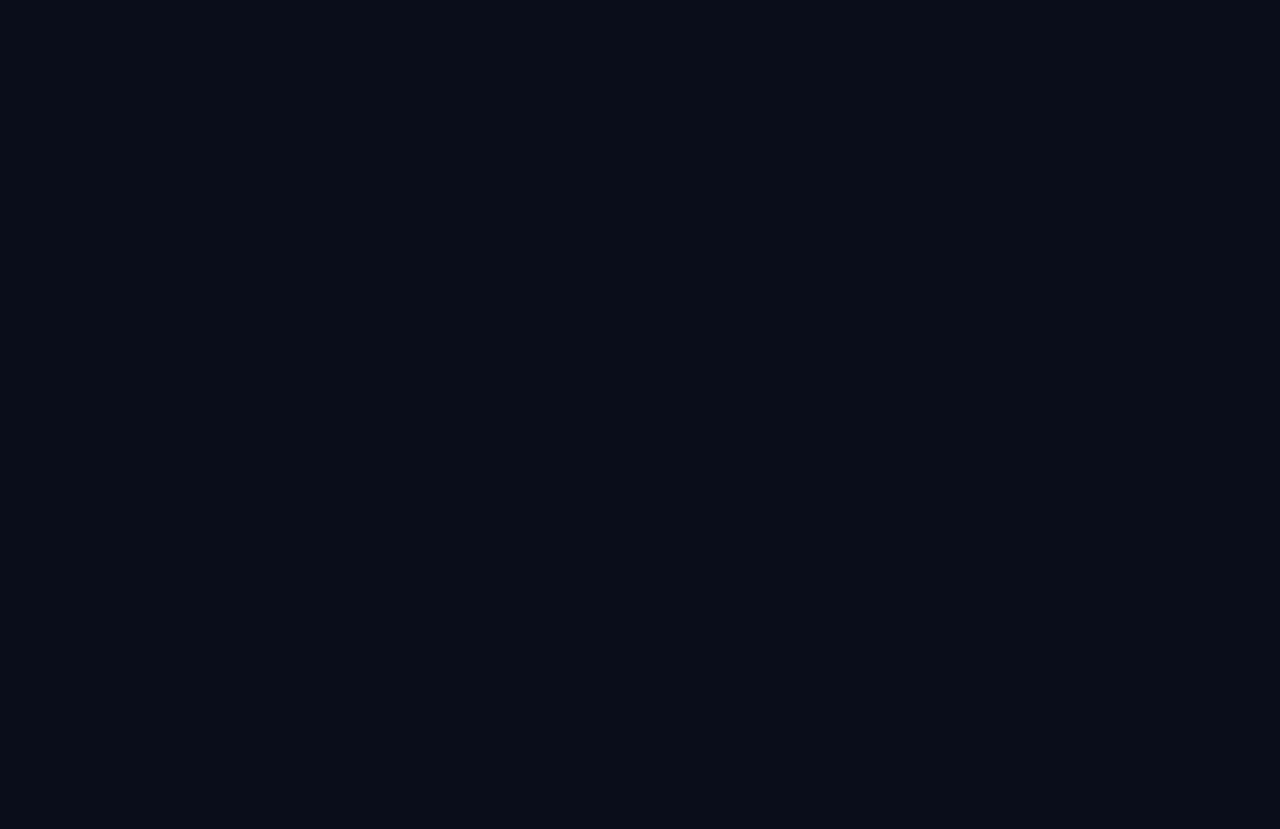
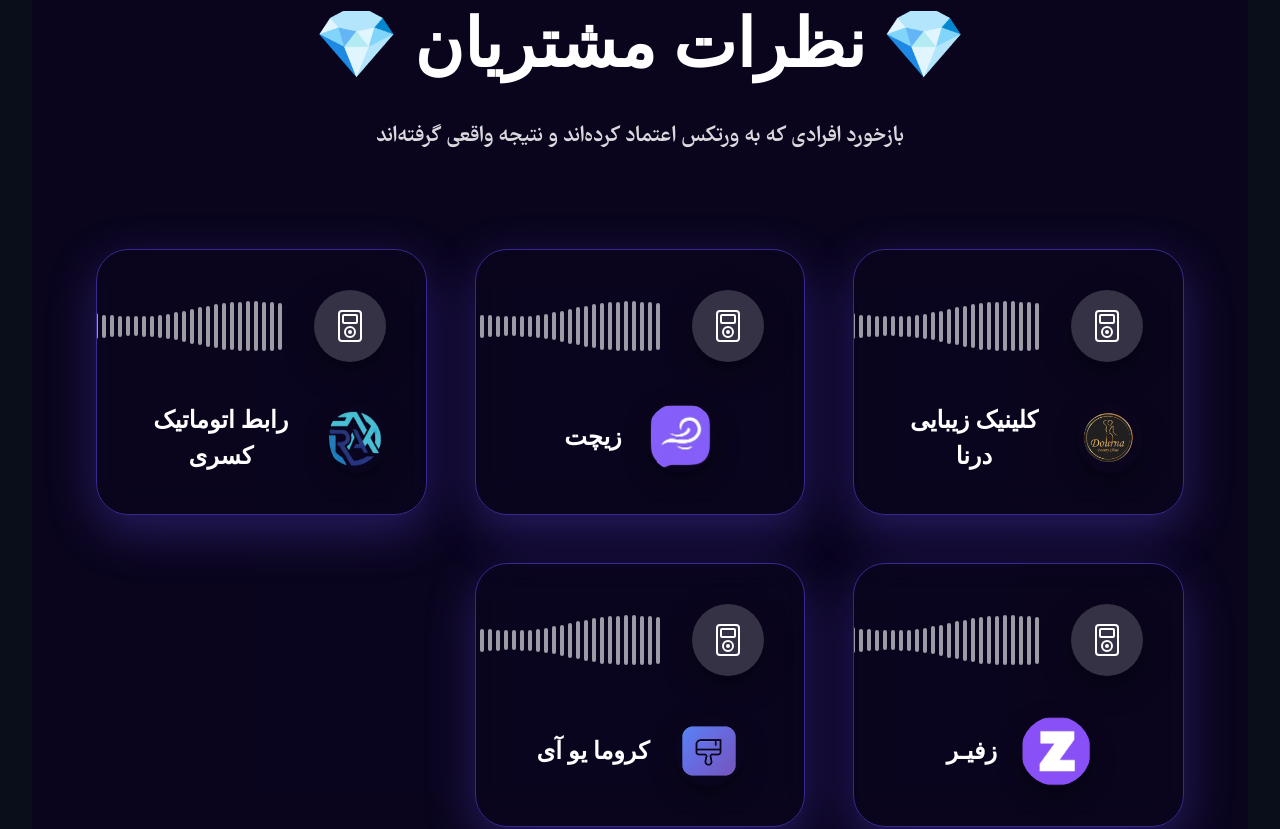
Before and after one commit to Morteza-Hoseinzadeh/vortex-web-team-app, a Next.js app: page / in a window 1280 px wide. Shown: the part 7080-7909 px from the top of the page. Before the commit the page ends 7065 px from the top, so only its background shows below. Built offline with nearby package versions, Linux system fonts and the light colour scheme; a web font is replaced by a local one.

Commit message:
inital commit

```diff
--- a/src/app/page.tsx
+++ b/src/app/page.tsx
@@ -8,6 +8,7 @@
 import Portfolios from '@/components/pages/Home/Portfolios';
 import CoopWays from '@/components/pages/Home/CoopWays';
 import PricingTable from '@/components/pages/Home/PricingTable';
+import CompanyVoices from '@/components/pages/Home/CompanyVoices';
 
 export default function Home() {
   return (
@@ -19,6 +20,7 @@
         <Portfolios />
         <CoopWays />
         <PricingTable />
+        <CompanyVoices />
       </Box>
     </ChildrenLayout>
   );
--- /dev/null
+++ b/src/components/pages/Home/CompanyVoices.tsx
@@ -0,0 +1,88 @@
+'use client';
+
+import React, { useState } from 'react';
+import { Box, IconButton, Typography, useTheme } from '@mui/material';
+import Image from 'next/image';
+import { BsMusicPlayer } from 'react-icons/bs';
+
+export default function CompanyVoices() {
+  const theme = useTheme();
+
+  const voices = [
+    { logo: '/assets/logo/company-logo/dorna-logo.png', name: 'کلینیک زیبایی درنا' },
+    { logo: '/assets/logo/company-logo/zichat-logo.png', name: 'زیچت' },
+    { logo: '/assets/logo/company-logo/rabet-automatic-kasra-logo.png', name: 'رابط اتوماتیک کسری' },
+    { logo: '/assets/logo/company-logo/zephyr-logo.png', name: 'زفیـر' },
+    { logo: '/assets/logo/company-logo/chroma-ui.png', name: 'کروما یو آی' },
+  ];
+
+  return (
+    <Box component="section" sx={{ py: { xs: 4, md: 6, lg: 8 }, px: { xs: 3, md: 6, lg: 8 }, bgcolor: 'rgba(10, 5, 30, 0.95)', textAlign: 'center', position: 'relative', overflow: 'hidden' }}>
+      {/* Header */}
+      <Box mb={{ xs: 8, md: 12 }}>
+        <Typography component="h2" sx={{ fontSize: { xs: '2.6rem', md: '3.6rem', lg: '4.2rem' }, fontWeight: 900, color: '#fff', mb: 3, display: 'inline-flex', alignItems: 'center', gap: 2 }}>
+          <Box component="span" sx={{ color: theme.palette.primary.main }}>
+            💎
+          </Box>
+          نظرات مشتریان
+          <Box component="span" sx={{ color: theme.palette.primary.main }}>
+            💎
+          </Box>
+        </Typography>
+
+        <Typography component="p" sx={{ fontSize: { xs: '1.1rem', md: '1.4rem' }, fontWeight: 600, color: 'rgba(255, 255, 255, 0.85)', maxWidth: '900px', mx: 'auto' }}>
+          بازخورد افرادی که به ورتکس اعتماد کرده‌اند و نتیجه واقعی گرفته‌اند
+        </Typography>
+      </Box>
+
+      {/* Voice Messages Grid */}
+      <Box sx={{ display: 'grid', gridTemplateColumns: { xs: '1fr', sm: 'repeat(2, 1fr)', lg: 'repeat(3, 1fr)' }, gap: { xs: 4, md: 6 }, maxWidth: '1400px', mx: 'auto', mb: 6 }}>
+        {voices.map((voice, index) => (
+          <Box
+            key={index}
+            sx={{
+              bgcolor: 'linear-gradient(135deg, rgba(107, 78, 255, 0.3) 0%, rgba(80, 50, 150, 0.4) 100%)',
+              backdropFilter: 'blur(16px)',
+              border: '1px solid rgba(107, 78, 255, 0.5)',
+              borderRadius: '32px',
+              p: { xs: 4, md: 5 },
+              boxShadow: '0 16px 50px rgba(107, 78, 255, 0.3)',
+              transition: 'all 0.5s ease',
+              position: 'relative',
+              overflow: 'hidden',
+              '&:hover': {
+                transform: 'translateY(-12px)',
+                boxShadow: '0 28px 80px rgba(107, 78, 255, 0.45)',
+                bgcolor: 'linear-gradient(135deg, rgba(107, 78, 255, 0.4) 0%, rgba(100, 70, 180, 0.5) 100%)',
+              },
+            }}
+          >
+            {/* Play Button + Waveform */}
+            <Box sx={{ display: 'flex', alignItems: 'center', gap: { xs: 2.5, md: 4 }, mb: { xs: 4, md: 5 } }}>
+              {/* Play Icon Button */}
+              <IconButton aria-label="پخش نظر صوتی" sx={{ width: { xs: 56, sm: 64, md: 72 }, height: { xs: 56, sm: 64, md: 72 }, borderRadius: '50%', bgcolor: 'rgba(255,255,255,0.18)', color: '#fff', backdropFilter: 'blur(10px)', boxShadow: '0 10px 30px rgba(0,0,0,0.4)', transition: 'all 0.4s ease', '&:hover': { bgcolor: 'rgba(255,255,255,0.3)', transform: 'scale(1.15)', boxShadow: '0 16px 40px rgba(0,0,0,0.5)' } }}>
+                <BsMusicPlayer style={{ fontSize: '2rem' }} />
+              </IconButton>
+
+              {/* Waveform Bars */}
+              <Box sx={{ flex: 1, display: 'flex', alignItems: 'center', gap: '4px' }}>
+                {[...Array(25)].map((_, i) => (
+                  <Box key={i} sx={{ width: '4px', height: `${20 + Math.sin(i * 0.5) * 20 + 20}px`, bgcolor: 'rgba(255,255,255,0.6)', borderRadius: '4px', animation: 'wave 1.5s ease-in-out infinite', animationDelay: `${i * 0.05}s`, '@keyframes wave': { '0%, 100%': { height: '20px' }, '50%': { height: '50px' } } }} />
+                ))}
+              </Box>
+            </Box>
+
+            {/* Logo + Name */}
+            <Box sx={{ display: 'flex', alignItems: 'center', justifyContent: 'center', gap: 3 }}>
+              <Box sx={{ width: { xs: 60, md: 70 }, height: { xs: 60, md: 70 }, borderRadius: '50%', overflow: 'hidden', boxShadow: '0 8px 24px rgba(0,0,0,0.4)' }}>
+                <Image src={voice.logo} alt={voice.name} width={70} height={70} style={{ objectFit: 'contain' }} />
+              </Box>
+
+              <Typography sx={{ fontSize: { xs: '1.2rem', md: '1.5rem' }, fontWeight: 800, color: '#fff' }}>{voice.name}</Typography>
+            </Box>
+          </Box>
+        ))}
+      </Box>
+    </Box>
+  );
+}
```
